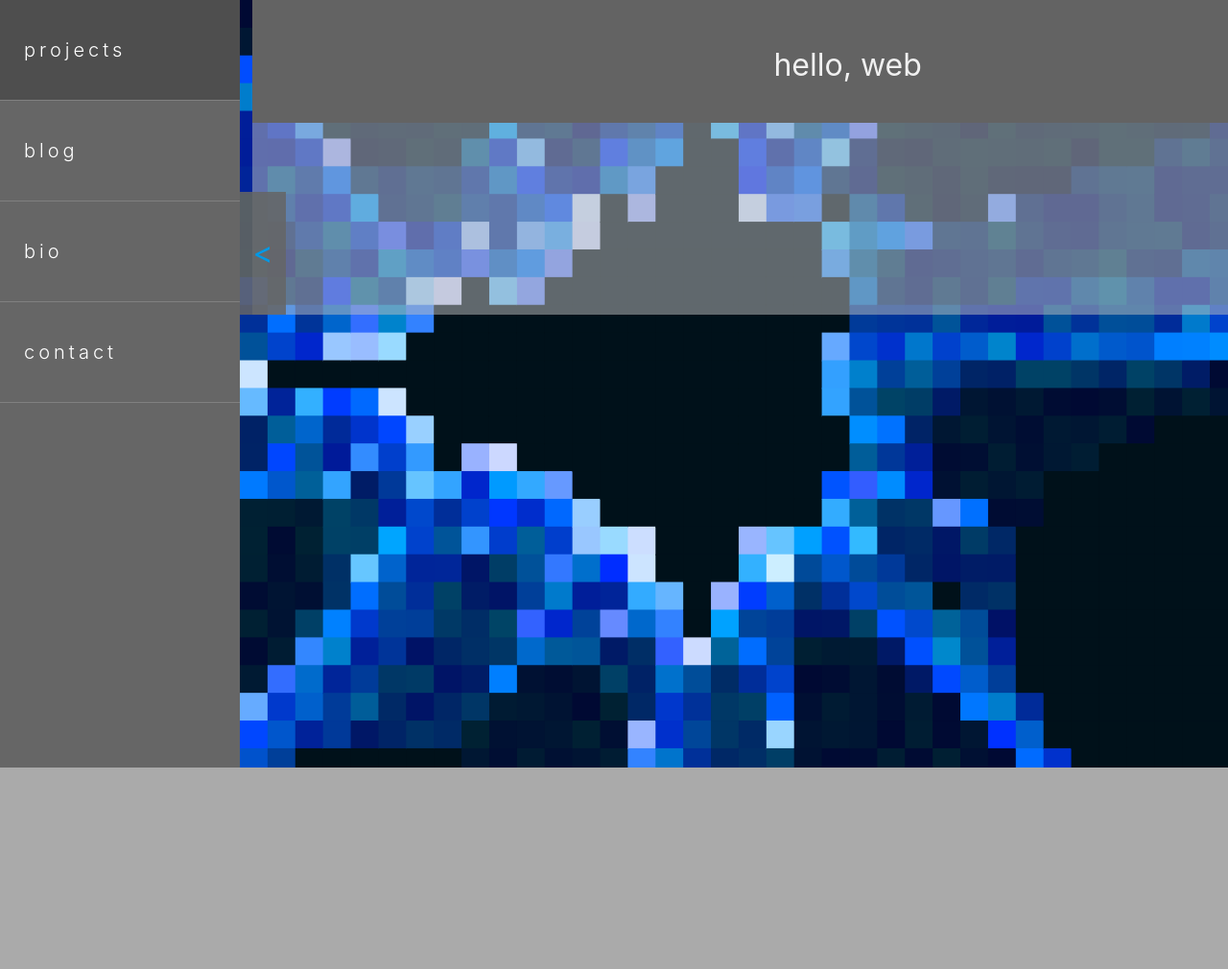
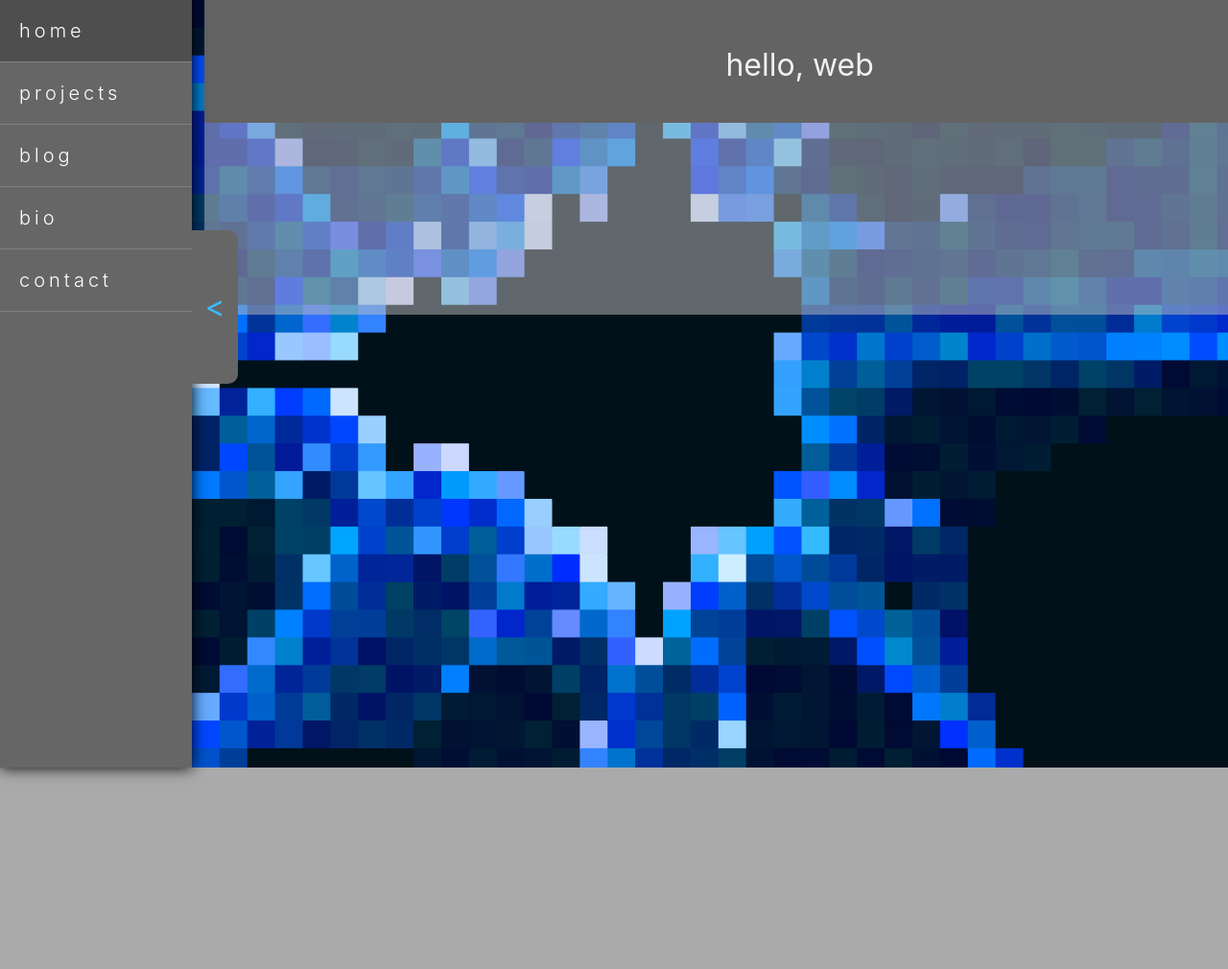
Before and after one commit to naclonts/personal-site, a Django app: template homepage/templates/homepage/index.html in a window 1280 px wide, after a click that opens the changed part. Shown: the top 1010 px of the page at 96% size. Run offline with Django 3.2, Linux system fonts and the light colour scheme; the template is opened without the code that fills it, so the values that code supplies are empty.

Commit message:
minor style changes

```diff
--- a/homepage/static/fractal.js
+++ b/homepage/static/fractal.js
@@ -120,7 +120,6 @@ window.addEventListener('load', function() {
     var canvas2 = document.getElementById('canvas2');
     var w = document.body.clientWidth;
     var h = document.body.clientHeight;
-    console.log(w + ', ' + h);
     canvas1.width = w;
     canvas1.height = h;
     canvas2.width = w;
@@ -163,6 +162,7 @@ window.addEventListener('load', function() {
 
     // Set up scroll handling
     scrollHandlerSetup();
+
 }, false);
 
 
--- a/homepage/static/styles.css
+++ b/homepage/static/styles.css
@@ -41,21 +41,17 @@ input {
     transition: opacity 2s;
     padding: 0;
     margin: 0;
-/*    width: 100%;*/
-/*    height: 100%;*/
 }
 
-#canvas1:hover {
+#canvas1:hover, #canvas2  {
     opacity: 0;
 }
 
-#canvas2 {
-    opacity: 0;
+#canvas2:hover, #canvas1 {
+    opacity: 1;
 }
 
-#canvas2:hover {
-    opacity: 1;
-}
+
 
 #color-slider {
     position: fixed;
--- a/static/base-styles.css
+++ b/static/base-styles.css
@@ -18,81 +18,92 @@ body {
 }
 
 
+/*-------------------------*/
+/* Button to pull out menu */
+/*-------------------------*/
 
 #navigation-label {
     position: fixed;
-    top: 25%;
+    top: 30%;
     left: 0;
-    height: 4em;
-    line-height: 4em;
-    width: 1.5em;
-    z-index: 2;
-    background-color: rgba(102, 102, 102, 0.86);
-    color: hsl(200, 100%, 45%);
-    text-align: center;
-
-    border-style: none;
-
-    font-size: 2em;
     padding: 0;
     margin: 0;
+    height: 5em;
+    line-height: 5em;
+    width: 1.5em;
+    z-index: 3;
+
+    background-color: rgba(102, 102, 102, 0.9);
+    color: hsl(200, 100%, 61%);
+    text-align: center;
+    font-size: 2em;
+    border-color: hsla(0, 0%, 0%, 0);
+    border-radius: 0px 10px 10px 0px;
+
     transition: background-color 0.5s, color 0.5s;
     transition: all 200ms ease-in;
 
 }
 #navigation-label:hover {
     background-color: rgb(102, 102, 102);
-    color: #fff;
-    border: 1px solid #aaa;
+    color: hsl(200, 100%, 92%);
+    border: 1px solid #808080;
     border-top-style: solid;
     border-right-style: solid;
     border-bottom-style: solid;
+    border-left-style: none;
 }
 
+
+#navigation-check {
+    display: none;
+}
+#navigation-check:checked ~ #menu {
+    margin: 0;
+    box-shadow: 0px 0px 15px black;
+}
+
+#navigation-check:checked + #navigation-label {
+    left: 200px;
+    background-color: rgb(102, 102, 102);
+}
+
+#navigation-check:checked ~ #content {
+    -webkit-transform: translate3d(200px, 0, 0);
+    -moz-transform: translate3d(200px, 0, 0);
+    -o-transform: translate3d(200px, 0, 0);
+    transform: translate3d(200px, 0, 0);
+}
+
+#content {
+    transition: all 200ms ease-in;
+}
+
+
+/*----------------*/
+/* Side push menu */
+/*----------------*/
 #menu {
     position: fixed;
     z-index: 2;
     top: 0;
     left: 0;
     height: 100%;
-    width: 250px;
-    margin: 0 0 0 -250px;
-
+    width: 200px;
+    margin: 0 0 0 -200px;
     color: #aaa;
     background-color: #666;
     transition: all 200ms ease-in;
 }
 
-#navigation-check {
-    display: none;
-}
-#navigation-check:checked ~ #menu {
+#menu ul {
+    width: 200px;
+    height: 100%;
+    padding: 0;
     margin: 0;
-}
-
-#navigation-check:checked + #navigation-label {
-    left: 250px;
-}
-
-#navigation-check:checked ~ #content {
-    -webkit-transform: translate3d(250px, 0, 0);
-    -moz-transform: translate3d(250px, 0, 0);
-    -o-transform: translate3d(250px, 0, 0);
-    transform: translate3d(250px, 0, 0);
-}
-
-#content {
-    transition: all 200ms ease-in;
-}
-
-#menu ul {
-    width:250px;
-    height:100%;
-    padding:0;
-    margin:0;
-    list-style:none;
+    list-style: none;
     background: rgb(102, 102, 102);
-    overflow:hidden;
+    overflow: hidden;
 }
 #menu li {
     margin:0;
@@ -102,7 +113,7 @@ body {
     font-size:1.25em;
     text-decoration:none;
     display: block;
-    padding: 40px 25px;
+    padding: 10% 10%;
     font-weight: 300;
     letter-spacing: 4px;
     border-bottom: 1px solid #808080;
--- a/templates/base.html
+++ b/templates/base.html
@@ -18,6 +18,7 @@
 
             <nav id="menu">
                 <ul>
+                    <li><a href="#">home</a></li>
                     <li><a href="#">projects</a></li>
                     <li><a href="#">blog</a></li>
                     <li><a href="#">bio</a></li>
```
